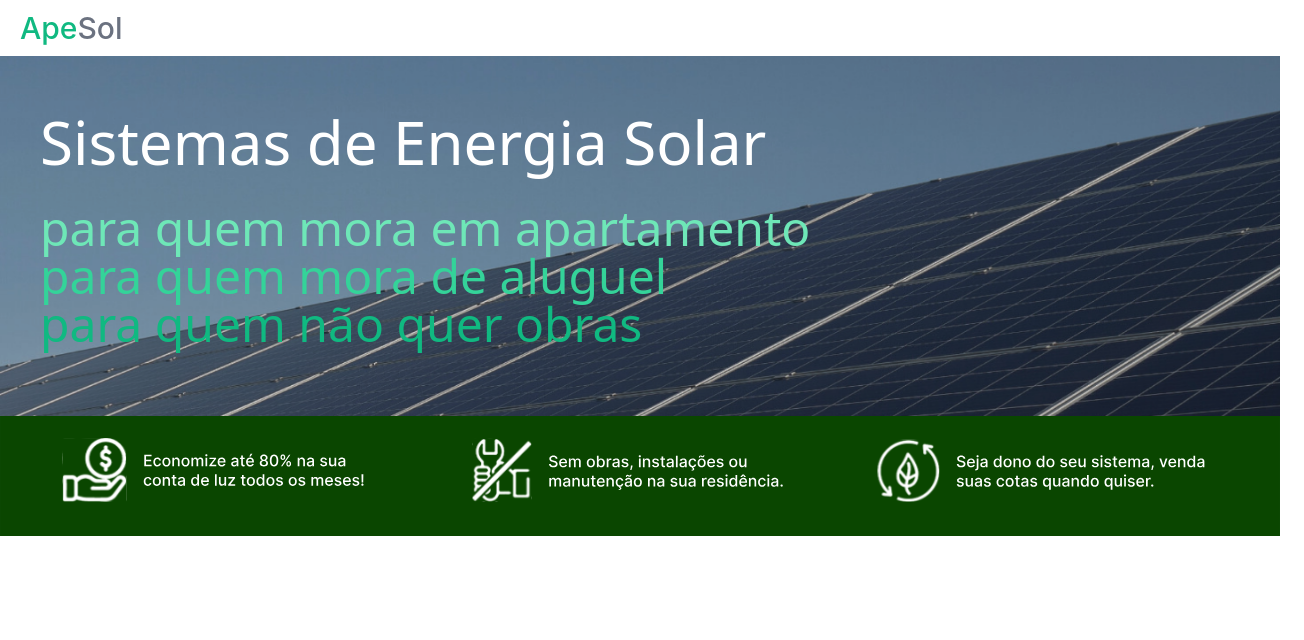
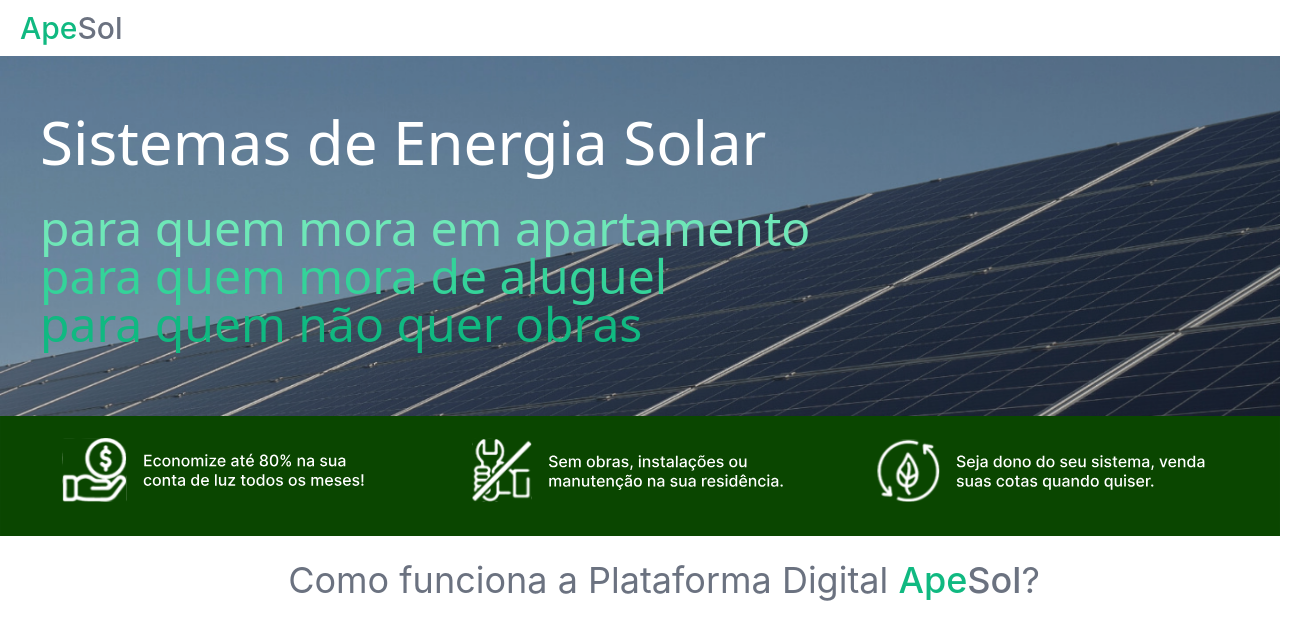
Before and after one commit to jardelmv/apesol, a React (Create React App) app: page / in a window 1280 px wide. Shown: the top 640 px of the page, 1304 px wide, since content can reach past the window. Built offline with nearby package versions, Linux system fonts and the light colour scheme.

Commit message:
firebase

```diff
--- a/src/landpage/index.js
+++ b/src/landpage/index.js
@@ -40,6 +40,16 @@ export default function Landpage() {
                 <img src={iconMoney} alt="" />
             </div>
 
+            <div className='w-full flex justify-around m-6'>
+                <p className='text-4xl font-normal text-gray-500'>
+                    {`Como funciona a Plataforma Digital `}
+                    <span className='font-medium text-emerald-500'>Ape</span>
+                    <span className='font-medium text-gray-500'>Sol</span>
+                    ?
+                </p>
+            </div>
+
+
         </div>
     )
 }
```
Also changed, not shown: firebase.json (added), 1 other file (tests, documents, lock files or other folders).
